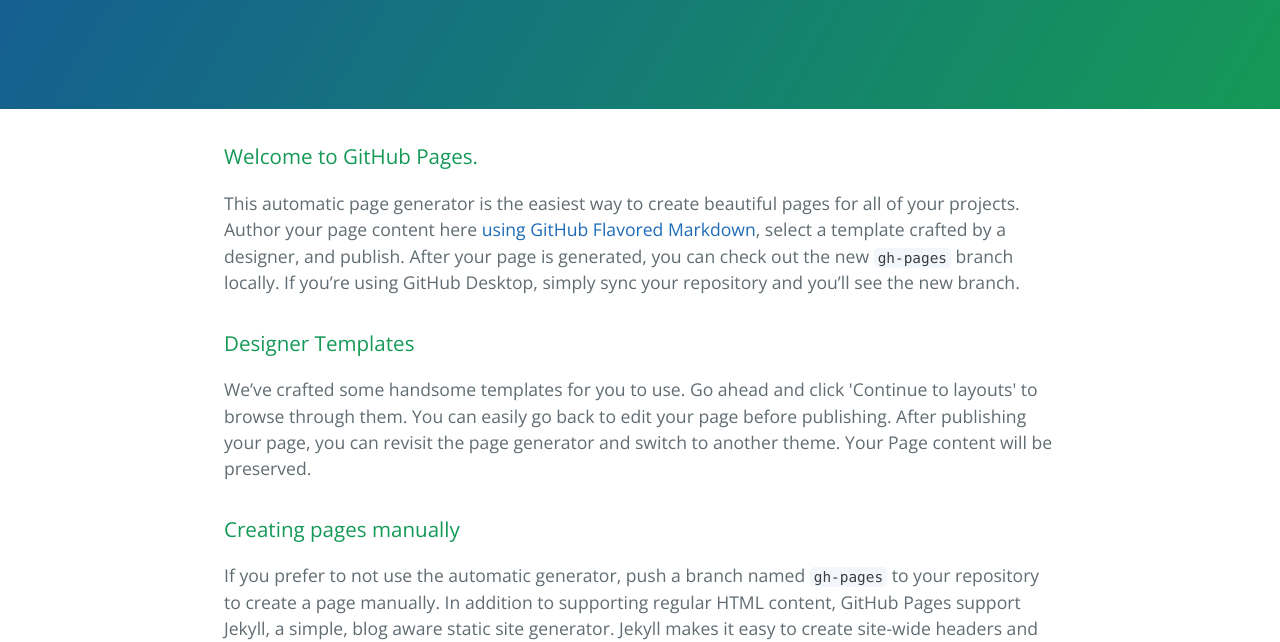
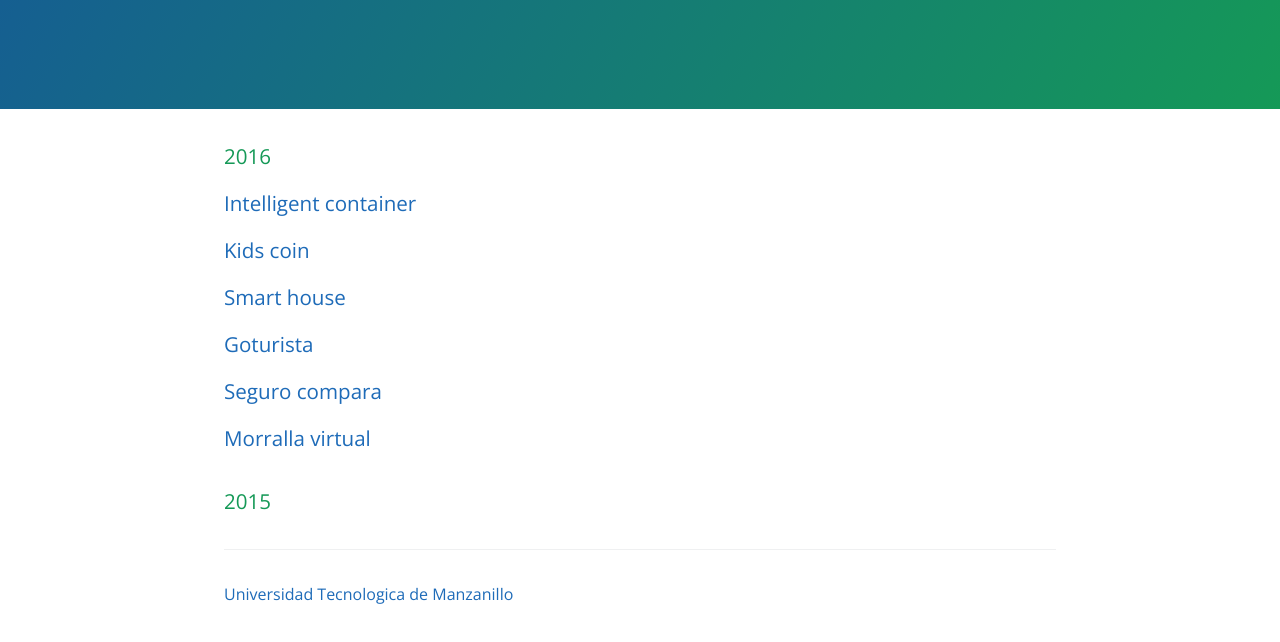
Before and after one commit to utemtic-students/utemtic-students.github.io, a plain HTML site: page index.html in a window 1280 px wide. Shown: the part 318-960 px from the top of the page. Drawn offline with nearby package versions, Linux system fonts and the light colour scheme.

Commit message:
projects

```diff
--- a/index.html
+++ b/index.html
@@ -19,33 +19,53 @@
 
     <section class="main-content">
       <h3>
-<a id="welcome-to-github-pages" class="anchor" href="#welcome-to-github-pages" aria-hidden="true"><span aria-hidden="true" class="octicon octicon-link"></span></a>Welcome to GitHub Pages.</h3>
+<a id="welcome-to-github-pages" class="anchor" href="#welcome-to-github-pages" aria-hidden="true"><span aria-hidden="true" class="octicon octicon-link"></span></a>2016</h3>
 
-<p>This automatic page generator is the easiest way to create beautiful pages for all of your projects. Author your page content here <a href="https://guides.github.com/features/mastering-markdown/">using GitHub Flavored Markdown</a>, select a template crafted by a designer, and publish. After your page is generated, you can check out the new <code>gh-pages</code> branch locally. If you’re using GitHub Desktop, simply sync your repository and you’ll see the new branch.</p>
+<div class="project-container">
+  <h3>
+    <a href="https://github.com/utemtic-students/intelligentcontainer">Intelligent container</a>
+  </h3>
+</div>
+
+<div class="project-container">
+  <h3>
+    <a href="https://github.com/utemtic-students/kidscoin">Kids coin</a>
+  </h3>
+</div>
+
+<div class="project-container">
+  <h3>
+    <a href="https://github.com/utemtic-students/smarthouse">Smart house</a>
+  </h3>
+</div>
+
+<div class="project-container">
+  <h3>
+    <a href="https://github.com/utemtic-students/goturista">Goturista</a>
+  </h3>
+</div>
+
+<div class="project-container">
+  <h3>
+    <a href="https://github.com/utemtic-students/segurocompara">Seguro compara</a>
+  </h3>
+</div>
+
+<div class="project-container">
+  <h3>
+    <a href="https://github.com/utemtic-students/morrallavirtual">Morralla virtual</a>
+  </h3>
+</div>
 
 <h3>
-<a id="designer-templates" class="anchor" href="#designer-templates" aria-hidden="true"><span aria-hidden="true" class="octicon octicon-link"></span></a>Designer Templates</h3>
+<a id="designer-templates" class="anchor" href="#designer-templates" aria-hidden="true"><span aria-hidden="true" class="octicon octicon-link"></span></a>2015</h3>
 
-<p>We’ve crafted some handsome templates for you to use. Go ahead and click 'Continue to layouts' to browse through them. You can easily go back to edit your page before publishing. After publishing your page, you can revisit the page generator and switch to another theme. Your Page content will be preserved.</p>
-
-<h3>
-<a id="creating-pages-manually" class="anchor" href="#creating-pages-manually" aria-hidden="true"><span aria-hidden="true" class="octicon octicon-link"></span></a>Creating pages manually</h3>
-
-<p>If you prefer to not use the automatic generator, push a branch named <code>gh-pages</code> to your repository to create a page manually. In addition to supporting regular HTML content, GitHub Pages support Jekyll, a simple, blog aware static site generator. Jekyll makes it easy to create site-wide headers and footers without having to copy them across every page. It also offers intelligent blog support and other advanced templating features.</p>
-
-<h3>
-<a id="authors-and-contributors" class="anchor" href="#authors-and-contributors" aria-hidden="true"><span aria-hidden="true" class="octicon octicon-link"></span></a>Authors and Contributors</h3>
-
-<p>You can <a href="https://help.github.com/articles/basic-writing-and-formatting-syntax/#mentioning-users-and-teams" class="user-mention">@mention</a> a GitHub username to generate a link to their profile. The resulting <code>&lt;a&gt;</code> element will link to the contributor’s GitHub Profile. For example: In 2007, Chris Wanstrath (<a href="https://github.com/defunkt" class="user-mention">@defunkt</a>), PJ Hyett (<a href="https://github.com/pjhyett" class="user-mention">@pjhyett</a>), and Tom Preston-Werner (<a href="https://github.com/mojombo" class="user-mention">@mojombo</a>) founded GitHub.</p>
-
-<h3>
-<a id="support-or-contact" class="anchor" href="#support-or-contact" aria-hidden="true"><span aria-hidden="true" class="octicon octicon-link"></span></a>Support or Contact</h3>
-
-<p>Having trouble with Pages? Check out our <a href="https://help.github.com/pages">documentation</a> or <a href="https://github.com/contact">contact support</a> and we’ll help you sort it out.</p>
+<p></p>
 
       <footer class="site-footer">
-
-        <span class="site-footer-credits">This page was generated by <a href="https://pages.github.com">GitHub Pages</a> using the <a href="https://github.com/jasonlong/cayman-theme">Cayman theme</a> by <a href="https://twitter.com/jasonlong">Jason Long</a>.</span>
+        <span class="site-footer-credits">
+          <a href="http://www.utem.edu.mx">Universidad Tecnologica de Manzanillo</a>
+        </span>
       </footer>
 
     </section>
--- a/stylesheets/style.css
+++ b/stylesheets/style.css
@@ -2,3 +2,15 @@
   width: 20%;
   height: 20%;
 }
+
+.panel-left {
+  float: left;
+}
+
+.panel-right {
+  float: right;
+}
+
+.clear {
+  clear: both;
+}
```
